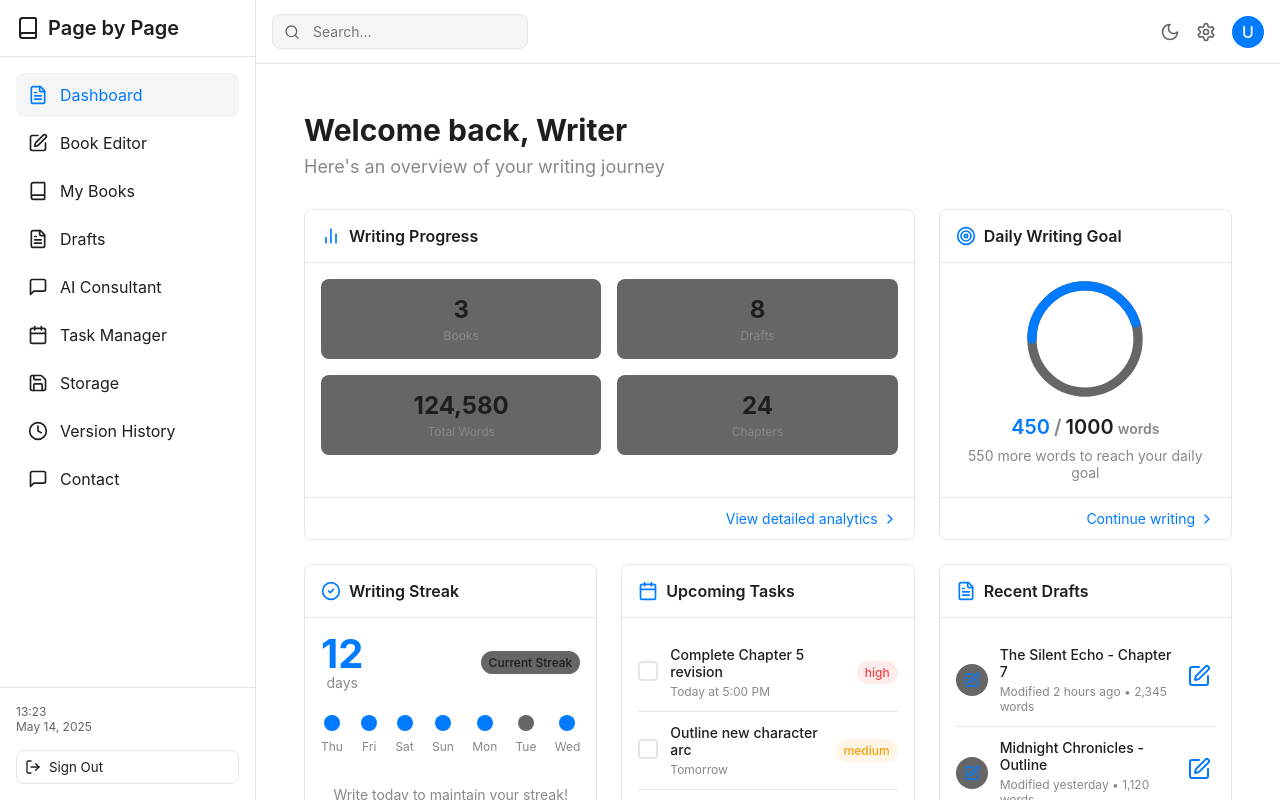
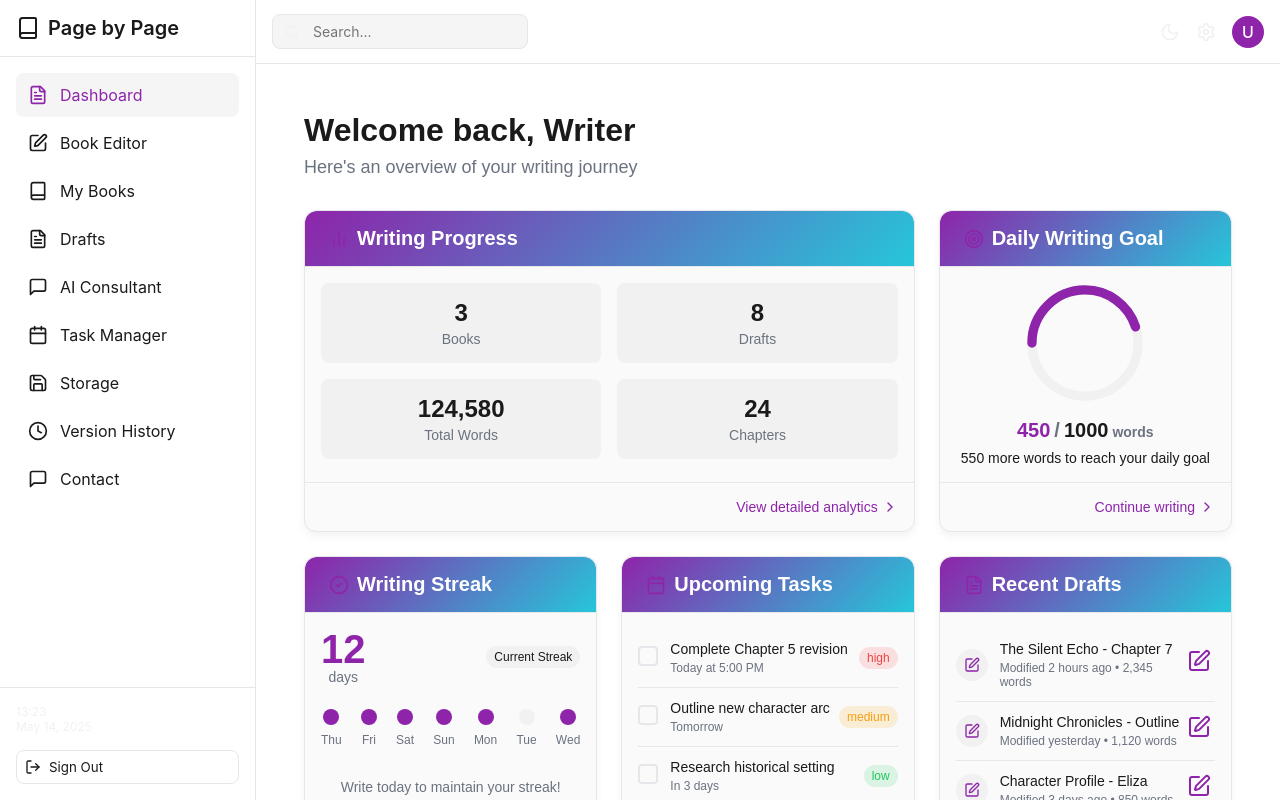
Before and after one commit to Arado3333/PageByPage_Israel_Arad, a Next.js app in the folder client/: page /dashboard in a window 1280 px wide. Built offline with nearby package versions, Linux system fonts and the light colour scheme; sample sign-in values are in the browser's storage.

Commit message:
style upd color pink

```diff
--- a/client/app/style/Dashboard.css
+++ b/client/app/style/Dashboard.css
@@ -652,3 +652,164 @@
   font-weight: 500;
   transition: color 0.2s ease;
 }
+
+/* === GLOBAL VARIABLES === */
+:root {
+  --background: #ffffff;
+  --foreground: #1a1a1a;
+  --muted: #f1f1f1;
+  --muted-foreground: #6b7280;
+  --accent: #8e24aa;
+  --accent-secondary: #26c6da;
+  --accent-foreground: #ffffff;
+  --border: #e5e7eb;
+  --card-background: #fafafa;
+}
+
+.dark {
+  --background: #121212;
+  --foreground: #f1f1f1;
+  --muted: #1f1f1f;
+  --muted-foreground: #a3a3a3;
+  --accent: #ba68c8;
+  --accent-secondary: #4dd0e1;
+  --accent-foreground: #ffffff;
+  --border: #333;
+  --card-background: #1a1a1a;
+}
+
+/* === CONTAINER === */
+.dashboard-container {
+  background: var(--background);
+  color: var(--foreground);
+  padding: 1.5rem;
+  max-width: 1600px;
+  margin: 0 auto;
+  font-family: 'Poppins', sans-serif;
+  animation: fadeIn 0.3s ease-in-out;
+}
+
+@keyframes fadeIn {
+  from { opacity: 0; }
+  to { opacity: 1; }
+}
+
+/* === CARDS === */
+.dashboard-card {
+  background-color: var(--card-background);
+  border: 1px solid var(--border);
+  border-radius: 12px;
+  box-shadow: 0 4px 8px rgba(0, 0, 0, 0.05);
+  transition: transform 0.3s ease, box-shadow 0.3s ease, background-color 0.3s ease;
+  display: flex;
+  flex-direction: column;
+}
+
+.dashboard-card:hover {
+  transform: translateY(-4px);
+  box-shadow: 0 8px 16px rgba(0, 0, 0, 0.1);
+}
+
+.card-header {
+  background: linear-gradient(135deg, var(--accent), var(--accent-secondary));
+  color: var(--accent-foreground);
+  padding: 1rem;
+  border-radius: 12px 12px 0 0;
+  display: flex;
+  align-items: center;
+}
+
+.card-title {
+  font-size: 1.25rem;
+  font-weight: 600;
+  margin-left: 0.5rem;
+  color: var(--accent-foreground);
+}
+
+.card-content, .card-footer {
+  padding: 1rem;
+  color: var(--foreground);
+}
+
+/* === STATS === */
+.stat-item {
+  background-color: var(--muted);
+  border-radius: 8px;
+  padding: 1rem;
+  text-align: center;
+  transition: background-color 0.3s ease;
+}
+
+.stat-value {
+  font-size: 1.5rem;
+  font-weight: 700;
+  color: var(--foreground);
+}
+
+.stat-label {
+  font-size: 0.875rem;
+  color: var(--muted-foreground);
+}
+
+/* === CIRCLE GOAL === */
+.goal-circle-fill {
+  stroke: var(--accent);
+}
+
+.goal-text, .goal-numbers, .goal-message {
+  color: var(--foreground);
+}
+
+/* === TASK PRIORITY === */
+.task-priority.high {
+  background-color: rgba(239, 68, 68, 0.15);
+  color: #ef4444;
+}
+.task-priority.medium {
+  background-color: rgba(245, 158, 11, 0.15);
+  color: #f59e0b;
+}
+.task-priority.low {
+  background-color: rgba(34, 197, 94, 0.15);
+  color: #22c55e;
+}
+
+/* === TEXT === */
+.dashboard-title {
+  font-size: 2rem;
+  font-weight: 700;
+  margin-bottom: 0.5rem;
+  color: var(--foreground);
+}
+
+.dashboard-subtitle {
+  font-size: 1.125rem;
+  color: var(--muted-foreground);
+  margin-bottom: 2rem;
+}
+
+/* === STREAK === */
+.streak-dot {
+  background-color: var(--muted);
+}
+
+.streak-day.active .streak-dot {
+  background-color: var(--accent);
+}
+
+.streak-label, .streak-message, .task-due, .draft-meta {
+  color: var(--muted-foreground);
+}
+
+/* === SEARCH BOX === */
+input[type="search"] {
+  background-color: var(--muted);
+  color: var(--foreground);
+  border: 1px solid var(--border);
+  border-radius: 8px;
+  padding: 0.5rem 1rem;
+}
+
+input[type="search"]::placeholder {
+  color: var(--muted-foreground);
+}
```
